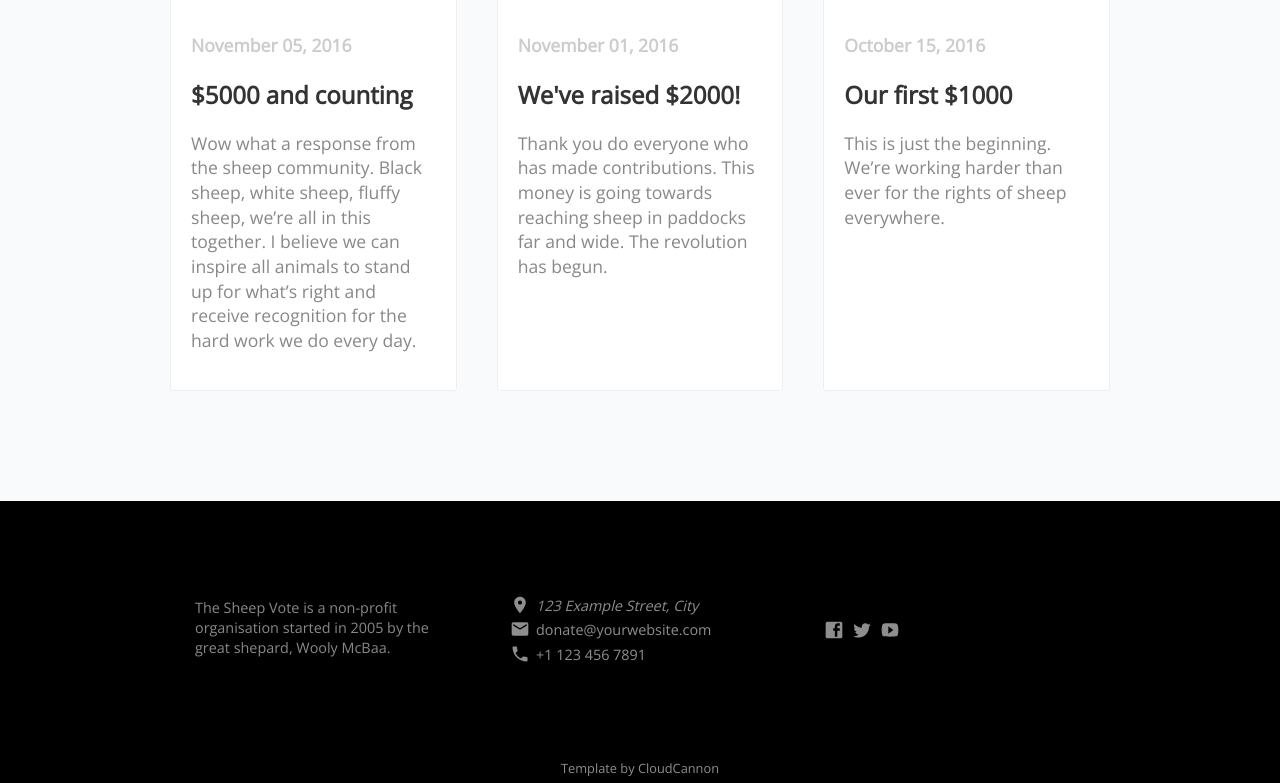
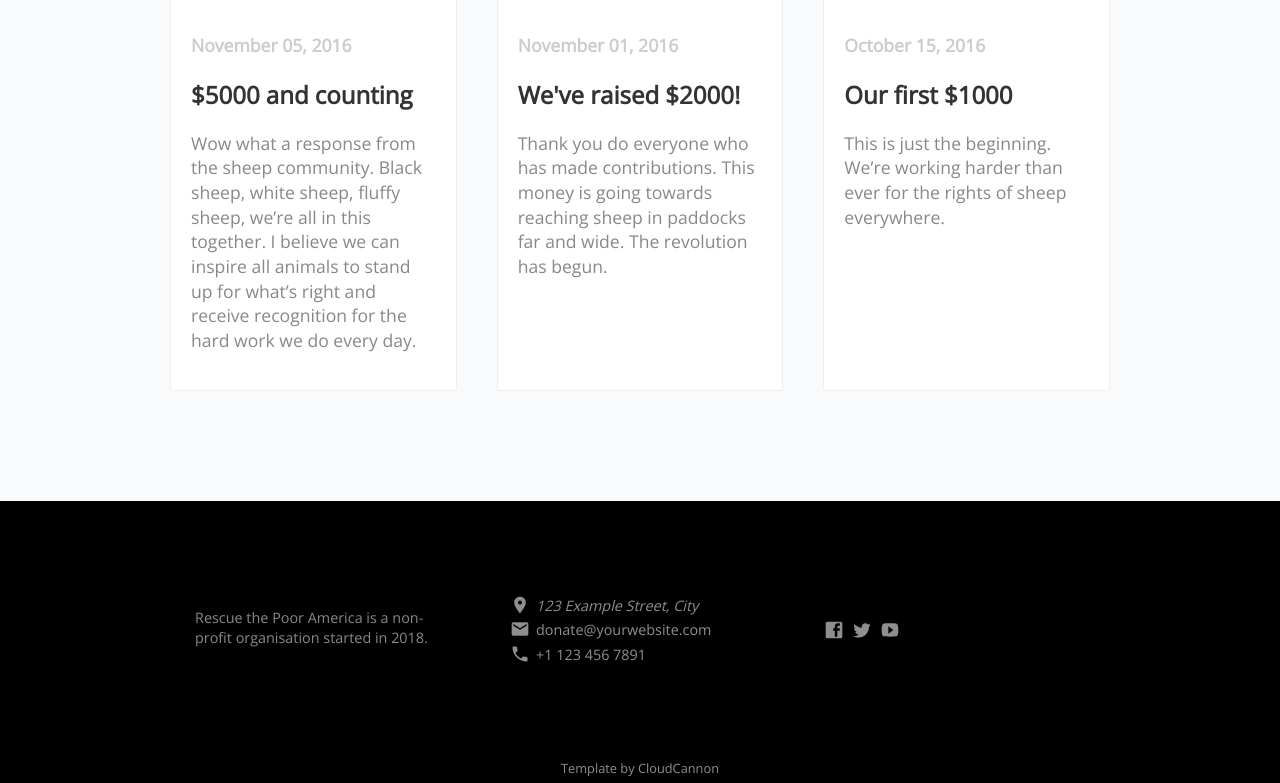
Before and after one commit to prouticus/rtpa, a Jekyll site: the page built from index.html, in a window 1280 px wide and 900 px high, scrolled down 3895 px, cut to the strip 117-900 px from the top of the window. Built offline with Jekyll 4.4.1, drawn with Linux system fonts in a browser that asks for light colours; nearby versions of some CDN libraries; a script that is not in the unit is left out.

Commit message:
Updated '_data/company.yml' via CloudCannon

```diff
--- a/_data/company.yml
+++ b/_data/company.yml
@@ -1,6 +1,6 @@
 company_name: The Sheep Vote
-mission_statement: The Sheep Vote is a non-profit organisation started in 2005 by the great shepard, Wooly McBaa.
-address: 123 Example Street, City
+mission_statement: Rescue the Poor America is a non-profit organisation started in 2018.
+address: '123 Example Street, City'
 phone: +1 123 456 7891
 email: donate@yourwebsite.com
 facebook: CloudCannon
```
